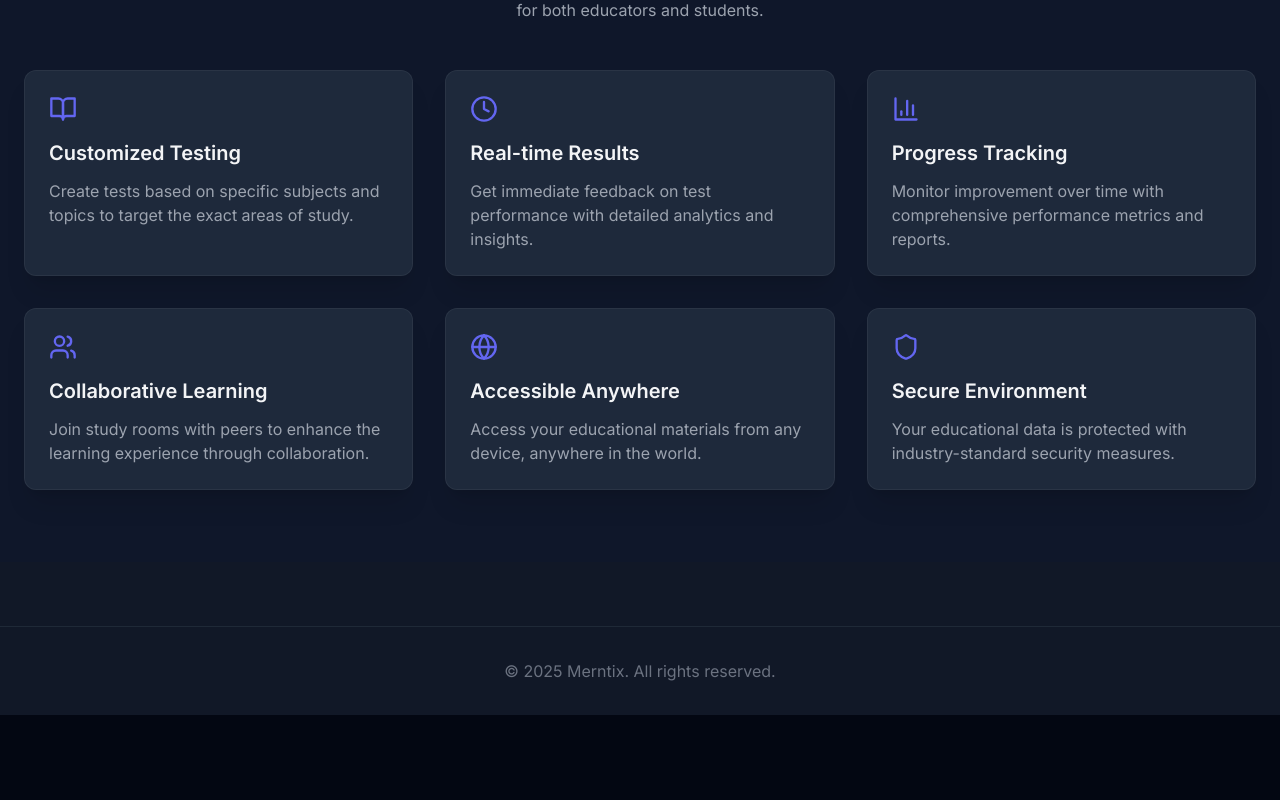
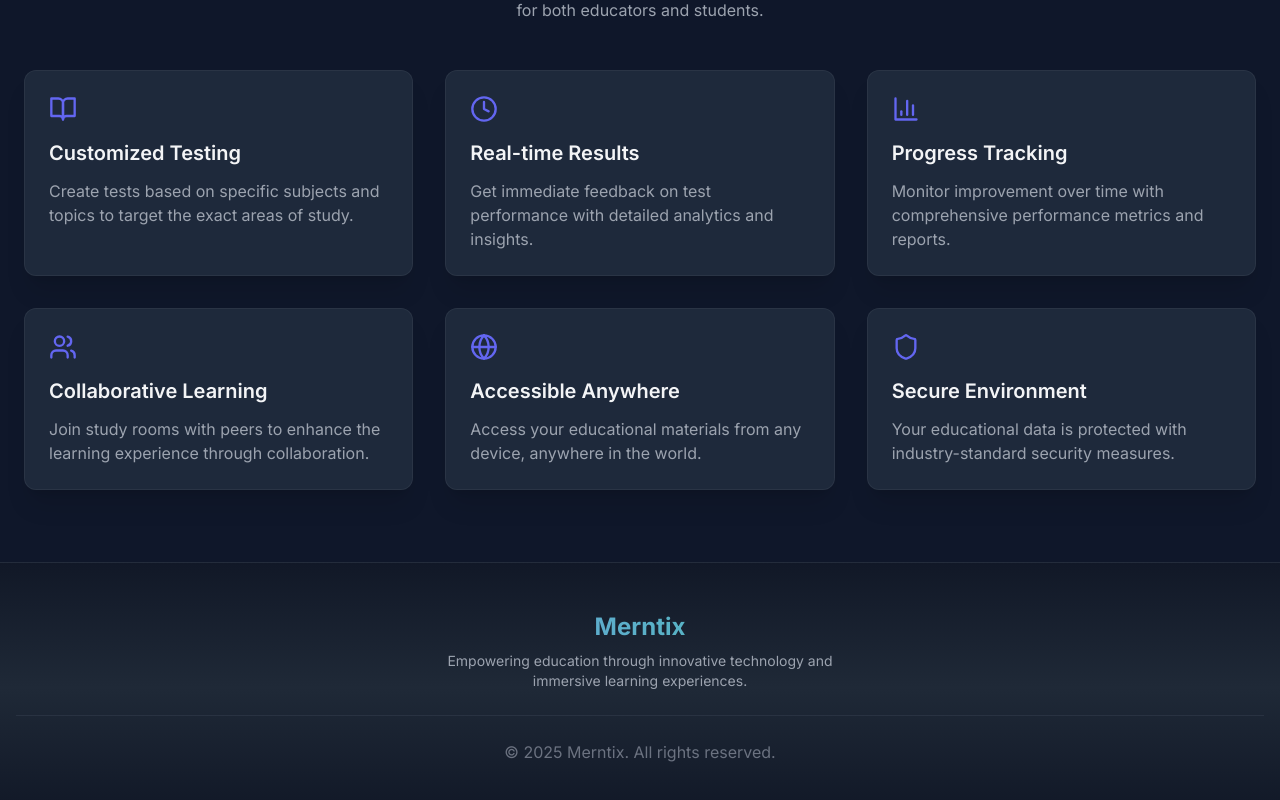
Before and after one commit to Xerox563/EduSphere, a React (Vite) app in the folder frontend/: page / in a window 1280 px wide. Shown: the part 1043-1843 px from the top of the page. Before the commit the page ends 1758 px from the top, so only its background shows below. Built offline with nearby package versions, Linux system fonts and the light colour scheme.

Commit message:
feat: redesign footer with gradient background and enhanced branding

```diff
--- a/frontend/src/components/Footer.tsx
+++ b/frontend/src/components/Footer.tsx
@@ -2,12 +2,22 @@ const Footer = (): JSX.Element => {
   const currentYear = new Date().getFullYear();
 
   return (
-    <footer className="bg-gray-900 py-8">
-      <div>
-        <div className="border-t border-gray-800 mt-8 pt-8 text-center">
-          <p className="text-gray-500">
-            &copy; {currentYear} Merntix. All rights reserved.
-          </p>
+    <footer className="bg-gradient-to-t from-gray-900 via-gray-800 to-gray-900 py-12 border-t border-gray-700/50">
+      <div className="container mx-auto px-4">
+        <div className="text-center">
+          <div className="mb-6">
+            <h3 className="text-2xl font-bold bg-gradient-to-r from-primary-400 to-accent-400 bg-clip-text text-transparent mb-2">
+              Merntix
+            </h3>
+            <p className="text-gray-400 text-sm max-w-md mx-auto">
+              Empowering education through innovative technology and immersive learning experiences.
+            </p>
+          </div>
+          <div className="border-t border-gray-700/50 pt-6">
+            <p className="text-gray-500 hover:text-gray-300 transition-colors duration-300">
+              &copy; {currentYear} Merntix. All rights reserved.
+            </p>
+          </div>
         </div>
       </div>
     </footer>
```
